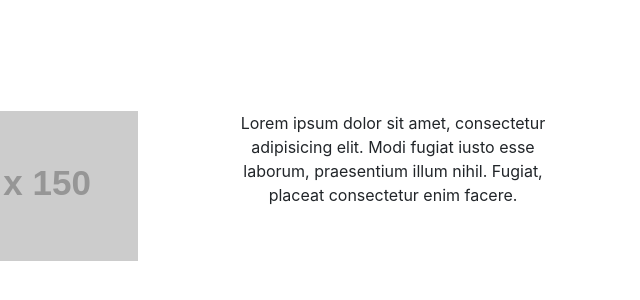
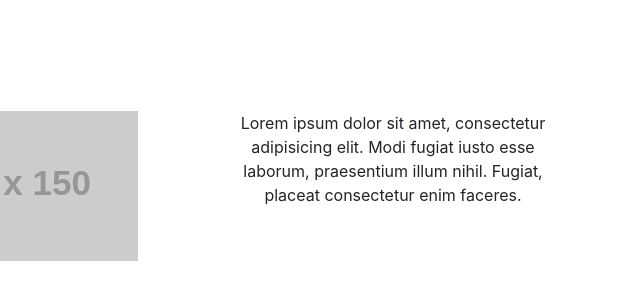
Before and after one commit to valerasamoylov/test-task-bambuk, a plain HTML site: page index.html in a window 1280 px wide. Shown: the part 214-514 px from the top of the page, 627-1267 px from the left. Drawn offline with Linux system fonts and the light colour scheme; placeholder pictures from the web are drawn by us; a web font is replaced by a local one.

Commit message:
fix some problems

```diff
--- a/index.html
+++ b/index.html
@@ -39,7 +39,7 @@
               <p>
                 Lorem ipsum dolor sit amet, consectetur adipisicing elit. Modi
                 fugiat iusto esse laborum, praesentium illum nihil. Fugiat,
-                placeat consectetur enim facere.
+                placeat consectetur enim faceres.
               </p>
             </div>
           </div>
```
